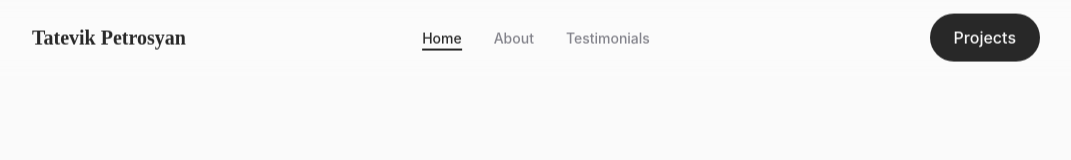
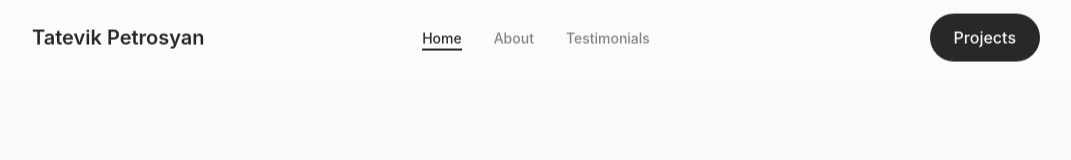
Before and after one commit to BaghajyanRuben/tatevik-portfolio, a React (Vite) app: page / in a window 1280 px wide. Shown: the top 160 px of the page, without its empty margins (104-1175 px from the left). Built offline with nearby package versions, Linux system fonts and the light colour scheme.

Commit message:
standardize Inter as the common design system font
Replace Playfair Display and JetBrains Mono with Inter across all font families (sans, display, mono) for consistent typography.

```diff
--- a/src/index.css
+++ b/src/index.css
@@ -1,6 +1,6 @@
 @import "tailwindcss";
 
-@import url('https://fonts.googleapis.com/css2?family=Inter:wght@300;400;500;600;700&family=JetBrains+Mono:wght@400;500&family=Playfair+Display:wght@400;500;600;700&display=swap');
+@import url('https://fonts.googleapis.com/css2?family=Inter:wght@300;400;500;600;700&display=swap');
 
 @theme {
   --color-primary: #0A0A0A;
@@ -9,8 +9,8 @@
   --color-muted: #71717A;
 
   --font-sans: 'Inter', system-ui, sans-serif;
-  --font-display: 'Playfair Display', serif;
-  --font-mono: 'JetBrains Mono', ui-monospace, monospace;
+  --font-display: 'Inter', system-ui, sans-serif;
+  --font-mono: 'Inter', system-ui, sans-serif;
 
   --ease-smooth: cubic-bezier(0.4, 0, 0.2, 1);
 }
--- a/tailwind.config.js
+++ b/tailwind.config.js
@@ -14,8 +14,8 @@
       },
       fontFamily: {
         sans: ['Inter', 'system-ui', 'sans-serif'],
-        display: ['Playfair Display', 'serif'],
-        mono: ['JetBrains Mono', 'ui-monospace', 'monospace'],
+        display: ['Inter', 'system-ui', 'sans-serif'],
+        mono: ['Inter', 'system-ui', 'sans-serif'],
       },
       transitionTimingFunction: {
         'smooth': 'cubic-bezier(0.4, 0, 0.2, 1)',
```
